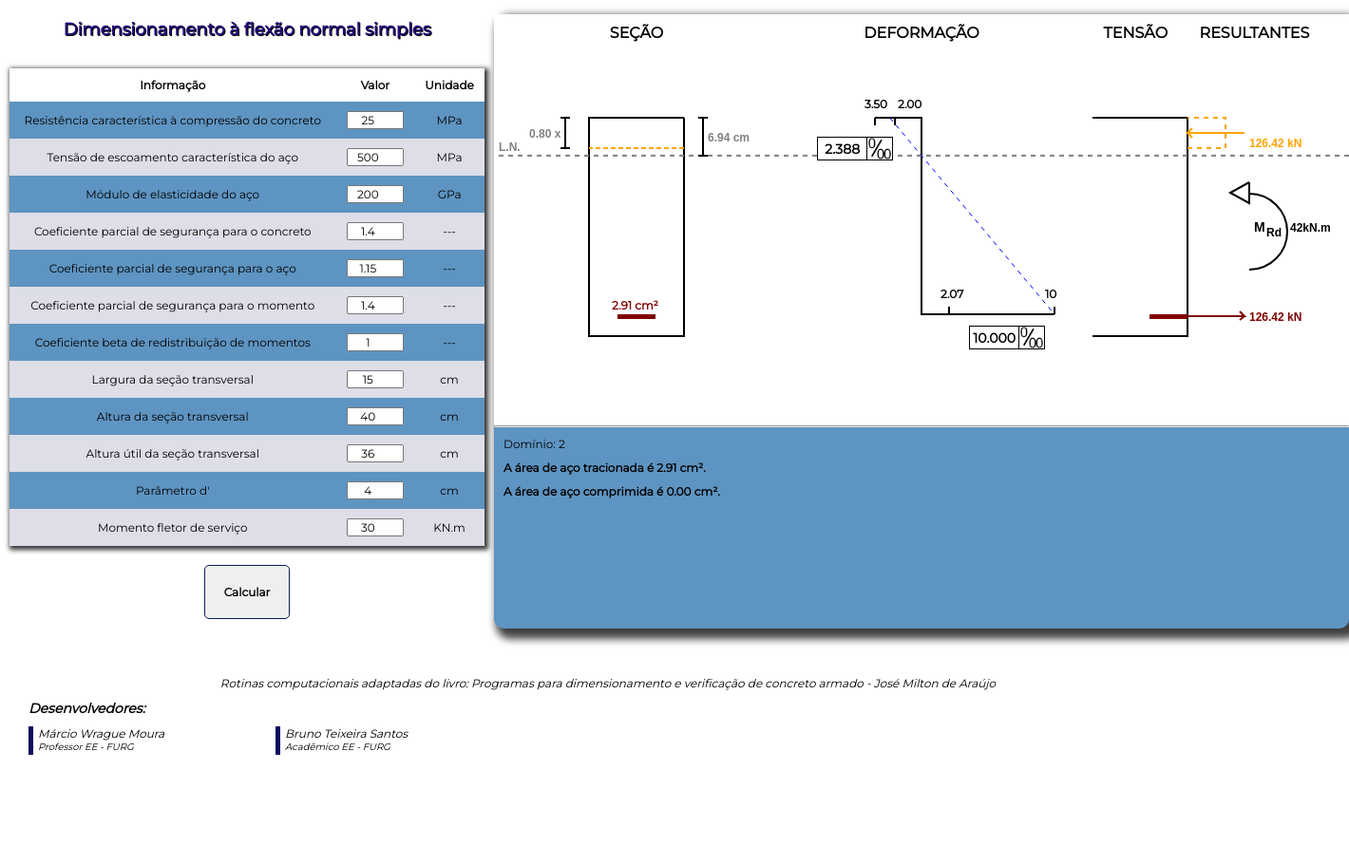
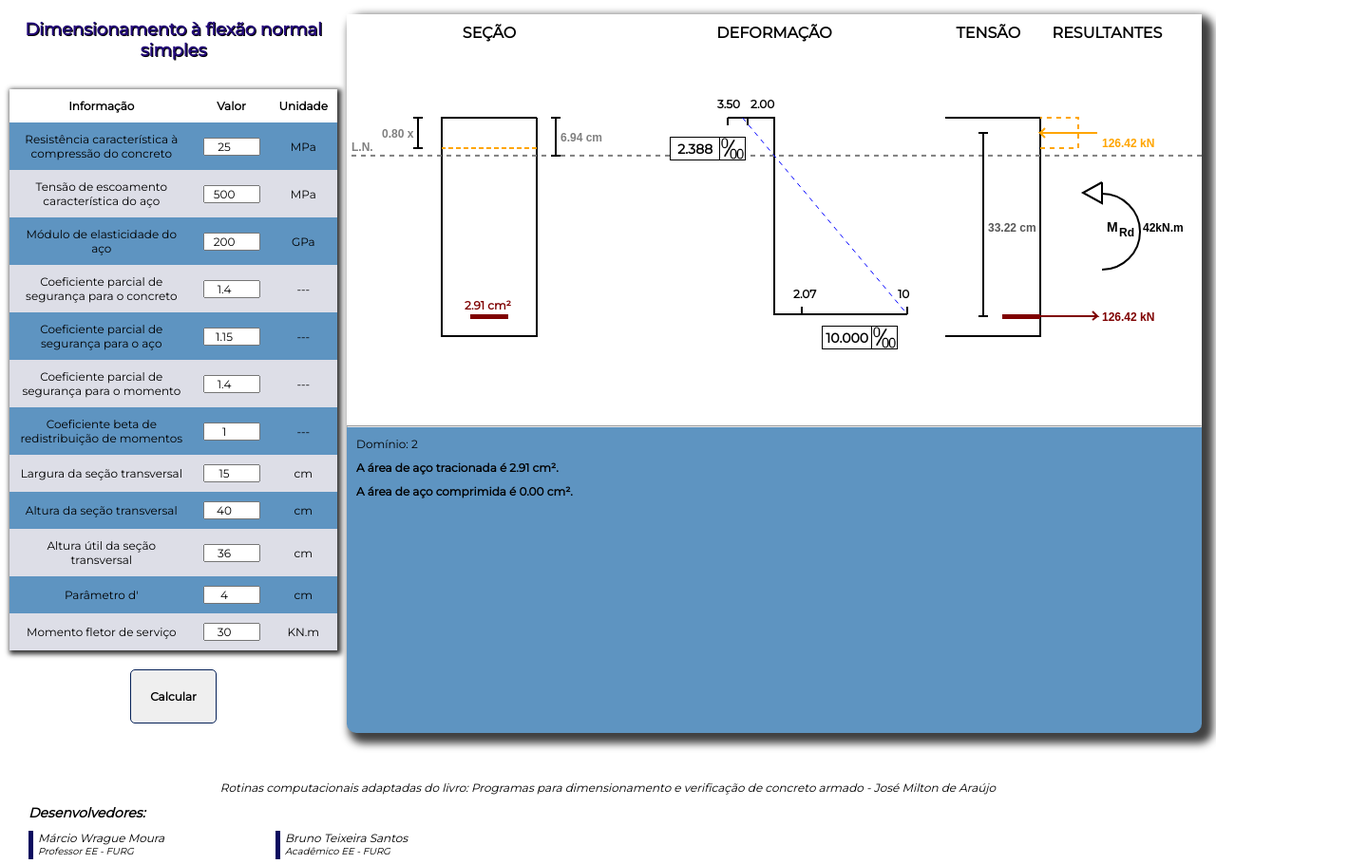
Before and after one commit to mvreal/EngenhariaCivil, a plain HTML site: page Sistemas Estruturais em Concreto Armado/1 Dimensionamento Flexao Normal Simples/index.html in a window 1280 px wide. Both pictures are taken after a click on the button "Calcular". Shown: the whole page at 95% size, 1420 px wide, since content can reach past the window. Before the commit the page ends 800 px from the top, so only its background shows below. Drawn offline with Linux system fonts and the light colour scheme.

Commit message:
Final da Versão 2.0
Arrumei o desenho 2 e o calculo da linha neutra que estava considerando sempre armadura simples para o cálculo da profundidade relativa da linha neutra

```diff
--- a/Sistemas Estruturais em Concreto Armado/1 Dimensionamento Flexao Normal Simples/scripts/dimensionamento.js
+++ b/Sistemas Estruturais em Concreto Armado/1 Dimensionamento Flexao Normal Simples/scripts/dimensionamento.js
@@ -30,7 +30,7 @@ function dimensionamento() {
   var bduct1 = Number(bduct.value);
   b1 = Number(b.value);
   h1 = Number(h.value);
-  var d1 = Number(d.value);
+  d1 = Number(d.value);
   var dl1 = Number(dl.value);
   var amk1 = Number(amk.value);
   // Parâmetros do diagrama retangular
@@ -66,7 +66,8 @@ function dimensionamento() {
   ami = amd / (b1 * d1 * d1 * tcd);
   if (ami <= amilim) {
     // Armadura simples
-    var qsi = (1 - Math.sqrt(1 - 2 * ami)) / alamb;
+   qsi = (1 - Math.sqrt(1 - 2 * ami)) / alamb;
+
     aas = (alamb * qsi * b1 * d1 * tcd) / fyd;
     asl = 0;
   } else {
--- a/Sistemas Estruturais em Concreto Armado/1 Dimensionamento Flexao Normal Simples/scripts/segundodesenho.js
+++ b/Sistemas Estruturais em Concreto Armado/1 Dimensionamento Flexao Normal Simples/scripts/segundodesenho.js
@@ -4,10 +4,15 @@ function segundodesenho() {
     d = Number(document.getElementById("d").value);
 
     //Cálculo do qsi
-    qsi = (1 - Math.sqrt(1 - 2 * ami)) / alamb;
+    if(ami>amilim){
+    qsi = (1 - Math.sqrt(1 - 2 * amilim)) / alamb;
+    }else{
+      qsi = (1 - Math.sqrt(1 - 2 * ami)) / alamb;
+    }
 
     //linha neutra
     xa = qsi * d;
+
 
     //Concreto do tipo 1
     if (fck <= 50) {
@@ -198,7 +203,6 @@ function segundodesenho() {
 
     //Resultante de tração
     resTracao = aas * fyd / 10; //Divide por 10 para deixar em kN
-    console.log(resTracao);
 
     //Fazendo a representação da armadura no desenho 3 e colocando a resultante
     ctx3.beginPath();
@@ -277,9 +281,25 @@ function segundodesenho() {
 
       //Criando o texto do lambida multiplicado por X
       ctx1.fillText(alamb.toFixed(2)+' x',-113,85 + alamb*(230*xa) / (2*h1))
+      ctx1.stroke();
+
+      //Fazendo a cota do desenho 3
+      ctx3.beginPath();
+      ctx3.strokeStyle = 'black';
+      ctx3.moveTo(-80,80 + alamb*(230 * Math.min(xa, xlim)) / (2*h1));
+      ctx3.lineTo(-80,289);
+      ctx3.moveTo(-75,80 + alamb*(230 * Math.min(xa, xlim)) / (2*h1));
+      ctx3.lineTo(-85,80 + alamb*(230 * Math.min(xa, xlim)) / (2*h1));
+      ctx3.moveTo(-85,289);
+      ctx3.lineTo(-75,289);
+      ctx3.stroke();
+      ctx3.beginPath();
+      ctx3.fillStyle = '#565656';
 
 
+      //Escrevendo o texto da cota do desenho 3
+      ctx3.fillText((d1-(alamb*(xa/2))).toFixed(2) + " cm",-75,200)
+      ctx3.stroke();
 
-      ctx1.stroke();
 
   }
--- a/Sistemas Estruturais em Concreto Armado/1 Dimensionamento Flexao Normal Simples/styles/estilo.css
+++ b/Sistemas Estruturais em Concreto Armado/1 Dimensionamento Flexao Normal Simples/styles/estilo.css
@@ -42,7 +42,7 @@ td{
 }
 
 table{
-    min-width: 500px;
+    min-width: 250px;
 }
 
 footer{
```
